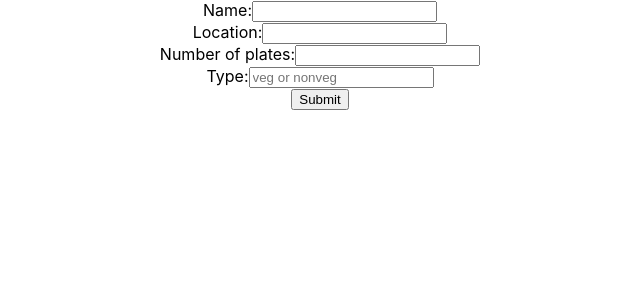
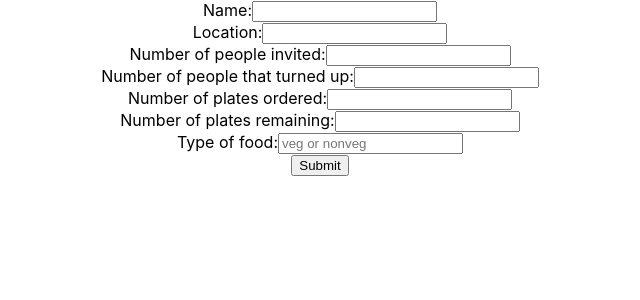
Before and after one commit to cosmo3769/HungOver, a React (Create React App) app in the folder app/: page / in a window 1280 px wide. Shown: the top 300 px of the page, without its empty margins (320-960 px from the left). Built offline with nearby package versions, Linux system fonts and the light colour scheme.

Commit message:
added form categories

```diff
--- a/app/src/components/DonationForm.js
+++ b/app/src/components/DonationForm.js
@@ -16,17 +16,32 @@ export default function DonationForm() {
                 </label>
                 <br />
                 <label>
-                 Number of plates:
-                 <input type="number" name="Plates" />
+                 Number of people invited:
+                 <input type="number" name="people invited" />
                 </label>
                 <br />
                 <label>
-                 Type:
+                 Number of people that turned up:
+                 <input type="number" name="people turned up" />
+                </label>
+                <br />
+                <label>
+                 Number of plates ordered:
+                 <input type="number" name="Plates ordered" />
+                </label>
+                <br />
+                <label>
+                 Number of plates remaining:
+                 <input type="number" name="Plates remaining" />
+                </label>
+                <br />
+                <label>
+                 Type of food:
                  <input type="text" name="type" placeholder="veg or nonveg"/>
                 </label>
                 <br />
 
-                  <input type="submit" value="Submit" />
+                <input type="submit" value="Submit" />
             </form>
 
         </div>
```
